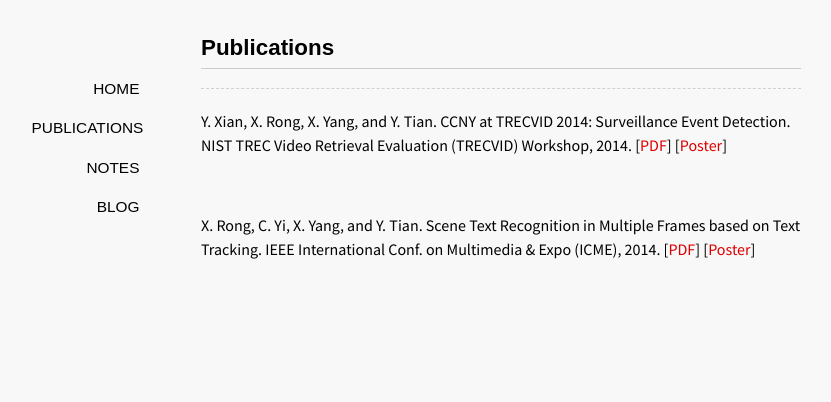
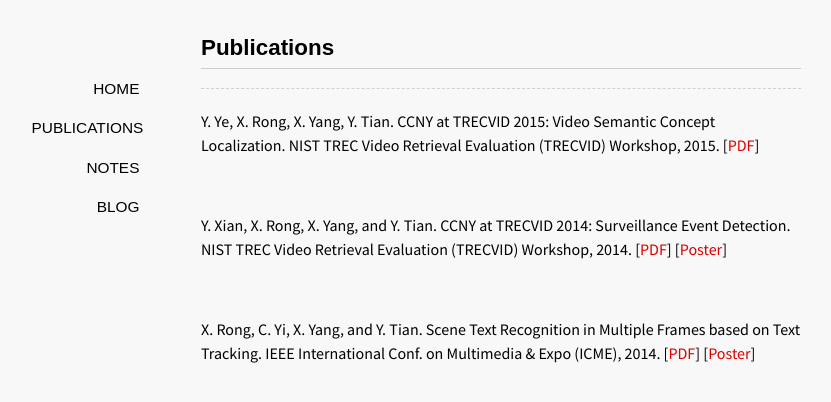
Before and after one commit to ionvision/ionvision.github.io.bk, a Jekyll site: the page built from publications/index.md, in a window 1280 px wide. Shown: the top 402 px of the page, without its empty margins (139-970 px from the left). Built offline with Jekyll 4.4.1, drawn with Linux system fonts in a browser that asks for light colours; some web fonts are replaced.

Commit message:
Add Trecvid 15 paper

```diff
--- a/publications/index.md
+++ b/publications/index.md
@@ -5,6 +5,9 @@ comments: no
 ---
 
 ----------
+Y. Ye, X. Rong, X. Yang, Y. Tian. CCNY at TRECVID 2015: Video Semantic Concept Localization. NIST TREC Video Retrieval Evaluation (TRECVID) Workshop, 2015. [[PDF](/publications/pdf/TRECVID15_LOC.pdf)]
+
+<br>
 
 Y. Xian, X. Rong, X. Yang, and Y. Tian. CCNY at TRECVID 2014: Surveillance Event Detection. NIST TREC Video Retrieval Evaluation (TRECVID) Workshop, 2014. [[PDF](/publications/pdf/TRECVID14_SED.pdf)] [[Poster](/publications/pdf/TRECVID14_SED_Poster.pdf)]
 
```
Also changed, not shown: 1 other file.
